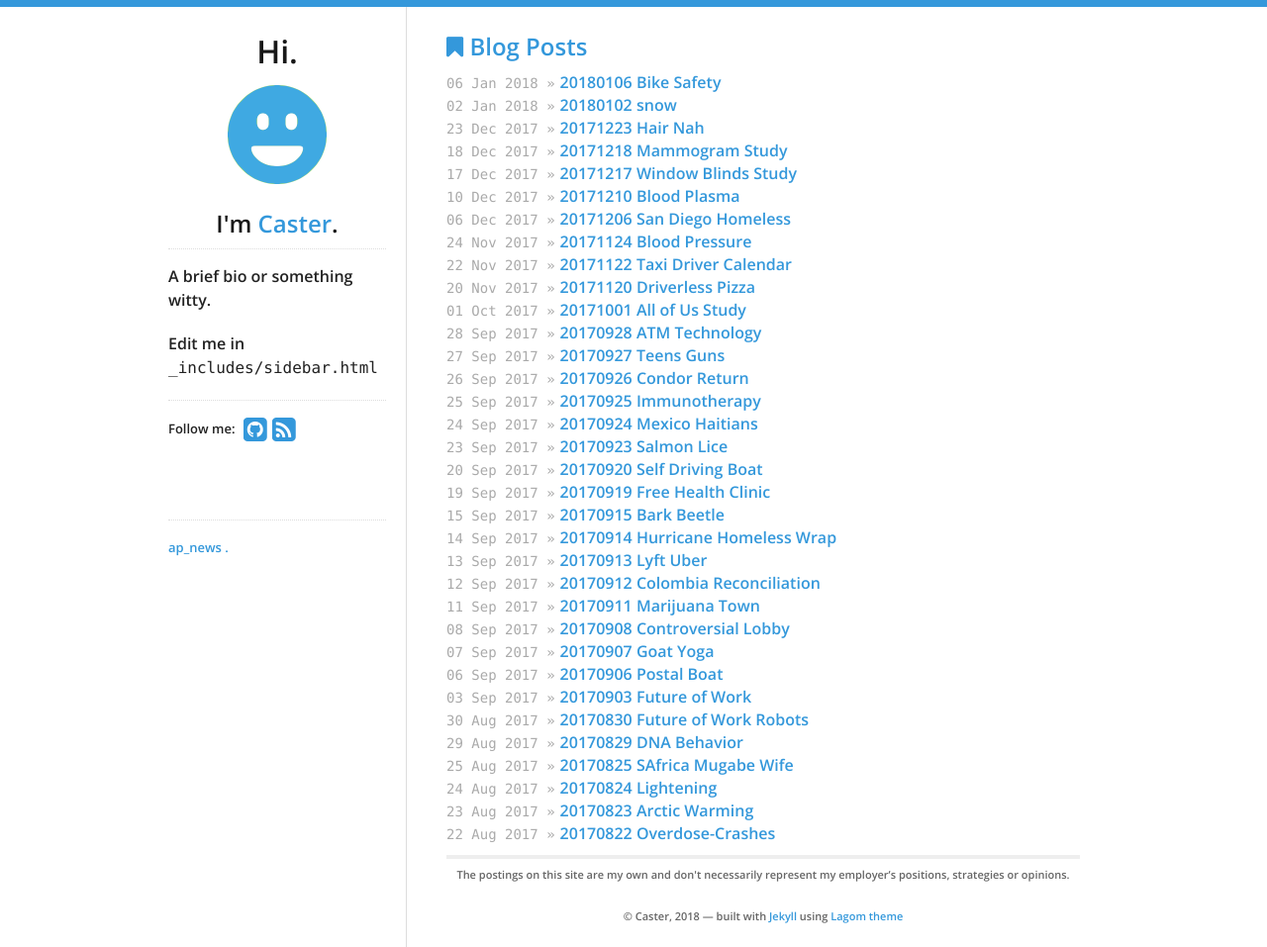
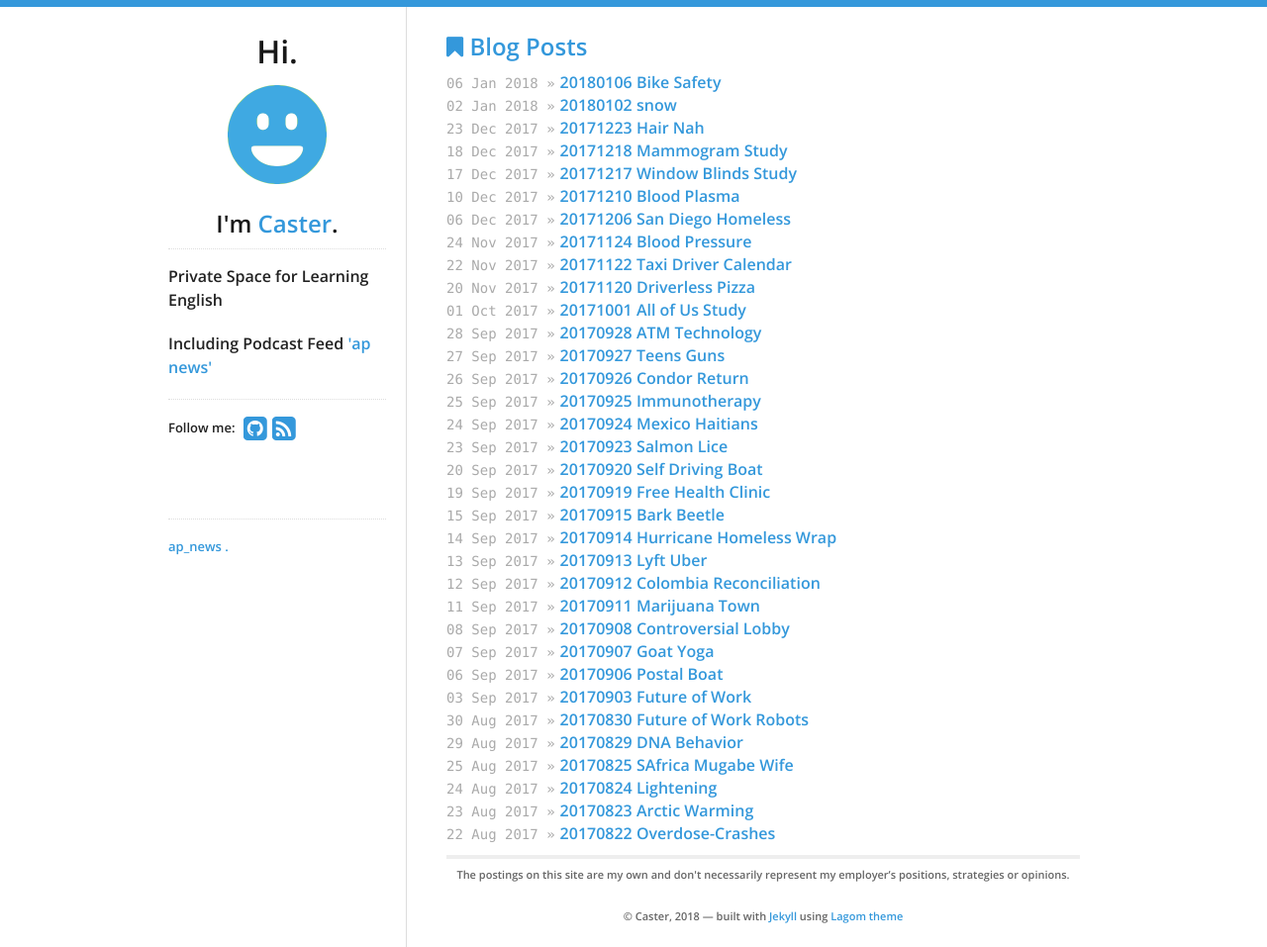
Before and after one commit to pinedance/podcast01, a Jekyll site: the page built from index.html, in a window 1280 px wide. Shown: the whole page at 99% size. Built offline with Jekyll 4.4.1, drawn with Linux system fonts in a browser that asks for light colours; nearby versions of some CDN libraries.

Commit message:
update configs

```diff
--- a/_config.yml
+++ b/_config.yml
@@ -1,5 +1,13 @@
 # General Jekyll Config
-highlighter: pygments
+highlighter: rouge
 url: https://pinedance.github.io/podcast01
 lsi: false
-exclude: [LICENSE, CNAME, README.md, .gitignore, Gemfile, Gemfile.lock, _buildPostFromMP3.rb]
+exclude: [LICENSE, README.md, .gitignore, Gemfile, Gemfile.lock, _buildPostFromMP3.rb]
+
+# Site Settings
+baseurl:            "/podcast01" # Base URL must end WITHOUT a slash, default: ""
+timezone:           Asia/Seoul # https://en.wikipedia.org/wiki/List_of_tz_database_time_zones
+
+# Build settings
+host: 0.0.0.0
+port: 8384
--- a/_includes/sidebar.html
+++ b/_includes/sidebar.html
@@ -4,15 +4,13 @@
     {% if site.data.theme.social.gravatar %}
     <img src="http://www.gravatar.com/avatar/{{ site.data.theme.social.gravatar }}?s=200" id="gravatar" alt="My photo"/>
     {% else %}
-    <img src="/logo.png" id="logo" alt="Blog logo"/>
+    <img src="{{site.baseurl}}/logo.png" id="logo" alt="Blog logo"/>
     {% endif %}
   </a>
   <h2>I'm <a href="/">{{ site.data.theme.name }}</a>.</h2>
   <div id="bio">
-    <p>A brief bio or something witty.</p>
-    <p>
-      Edit me in <code>_includes/sidebar.html</code>
-    </p>
+    <p>Private Space for Learning English</p>
+	<p>Including Podcast Feed <a href="{{site.baseurl}}/ap_news.xml">'ap news'</a></p>
   </div>
   <div id="social">
     {% include social.html %}
--- a/_includes/social.html
+++ b/_includes/social.html
@@ -67,7 +67,7 @@
   {% endif %}
 
   {% if site.data.theme.show_atom_feed %}
-  <a title="Atom feed" id="atom" href="/atom.xml">
+  <a title="Atom feed" id="atom" href="{{site.baseurl}}//ap_news.xml">
     <i class="fa fa-rss-square"></i>
   </a>
   {% endif %}
--- a/_includes/tags.html
+++ b/_includes/tags.html
@@ -2,7 +2,7 @@
   {% assign sorted_tags = site.tags | sort %}
 
   {% for tag in sorted_tags %}
-    <a href="{{ '/tag/' | append:tag[0] }}.html" rel="tag">
+    <a href="{{site.baseurl}}{{ '/tag/' | append:tag[0] }}.html" rel="tag">
       {{tag[0]}}
   {% if forloop.last %}
     .
--- a/index.html
+++ b/index.html
@@ -7,7 +7,7 @@
   <h2><i class="fa fa-bookmark"></i> Blog Posts</h2>
   <ul id="blog-posts" class="posts">
     {% for post in site.posts %}
-      <li><span>{{ post.date | date_to_string }} &raquo;</span><a href="{{ post.url }}">{{ post.title }}</a></li>
+      <li><span>{{ post.date | date_to_string }} &raquo;</span><a href="{{site.baseurl}}{{ post.url }}">{{ post.title }}</a></li>
     {% endfor %}
   </ul>
 </div>
--- a/robots.txt
+++ b/robots.txt
@@ -0,0 +1,2 @@
+User-agent: *
+Disallow: /
```
